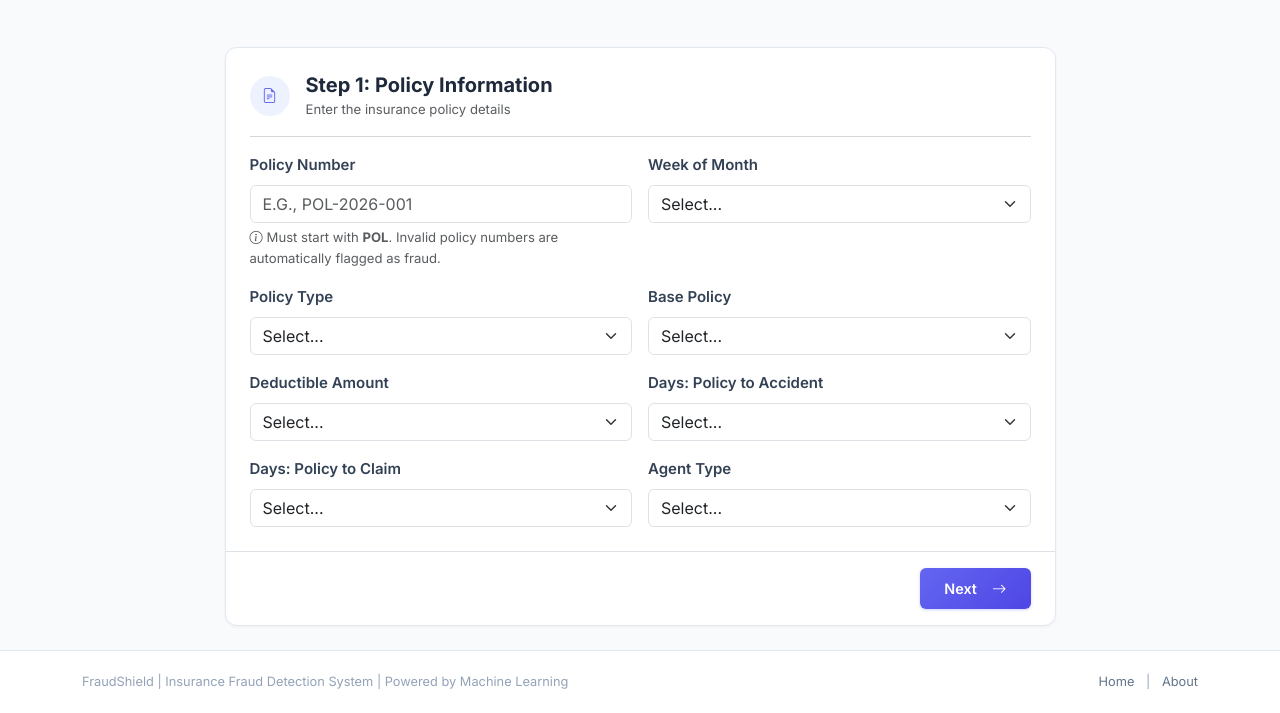
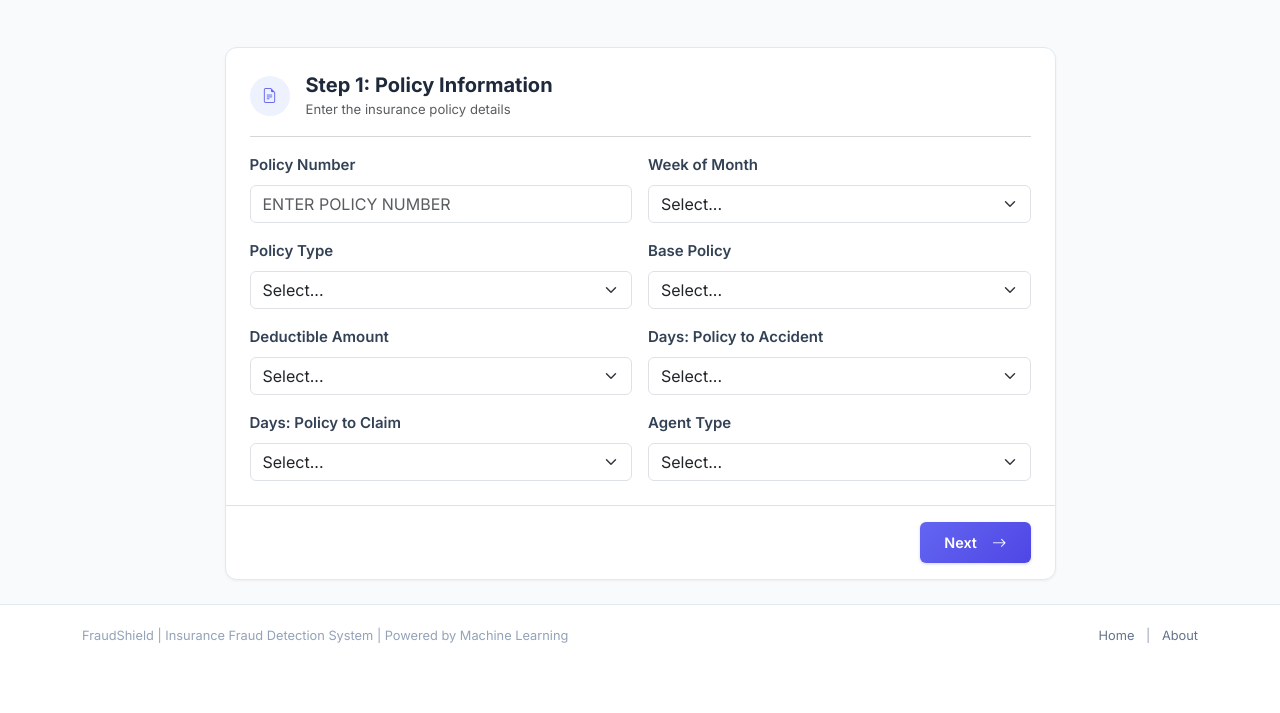
Before and after one commit to syedmohammedazhad4-del/FraudShield, a Flask app: page /predict in a window 1280 px wide. Shown: the part 237-950 px from the top of the page. After the commit the page ends 880 px from the top, so only its background shows below. Run offline with Flask 3, Linux system fonts and the light colour scheme; the visitor is signed in with stand-in values (Sample User, id 1).

Commit message:
Remove POL hint from policy number input field
Co-Authored-By: Claude Opus 4.6 (1M context) <noreply@anthropic.com>

```diff
--- a/app/templates/predict/wizard.html
+++ b/app/templates/predict/wizard.html
@@ -46,8 +46,7 @@
                                 <div class="col-md-6">
                                     <label for="{{ field_name }}" class="form-label fw-semibold text-slate-700">{{ field_info.label }}</label>
                                     {% if field_name == 'PolicyNumber' %}
-                                    <input type="text" class="form-control {% if form[field_name].errors %}is-invalid{% endif %}" id="{{ field_name }}" name="{{ field_name }}" placeholder="e.g., POL-2026-001" value="{{ form[field_name].data or '' }}" required style="text-transform: uppercase;">
-                                    <div class="form-text text-muted small"><i class="bi bi-info-circle me-1"></i>Must start with <strong>POL</strong>. Invalid policy numbers are automatically flagged as fraud.</div>
+                                    <input type="text" class="form-control {% if form[field_name].errors %}is-invalid{% endif %}" id="{{ field_name }}" name="{{ field_name }}" placeholder="Enter policy number" value="{{ form[field_name].data or '' }}" required style="text-transform: uppercase;">
                                     {% elif field_name == 'Age' %}
                                     <input type="number" class="form-control {% if form[field_name].errors %}is-invalid{% endif %}" id="{{ field_name }}" name="{{ field_name }}" min="16" max="100" placeholder="Enter age (16-100)" value="{{ form[field_name].data or '' }}">
                                     {% elif field_info.choices %}
```
